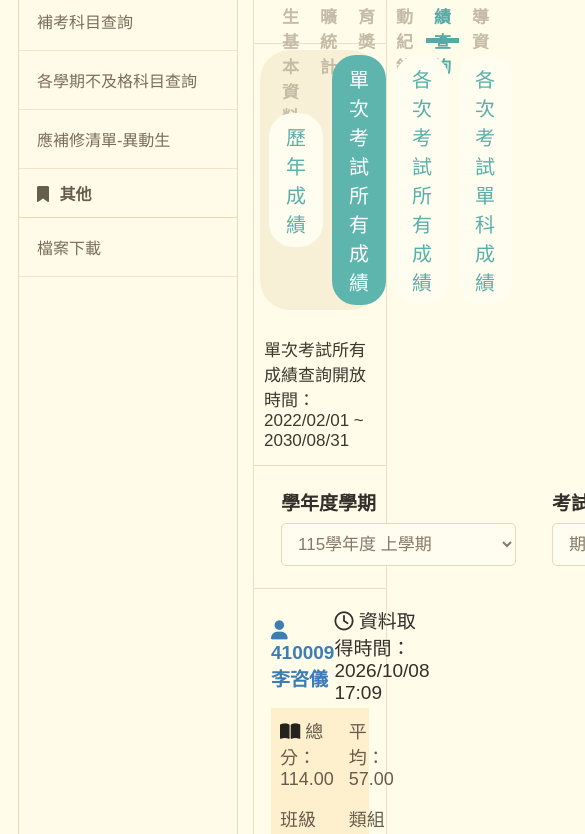
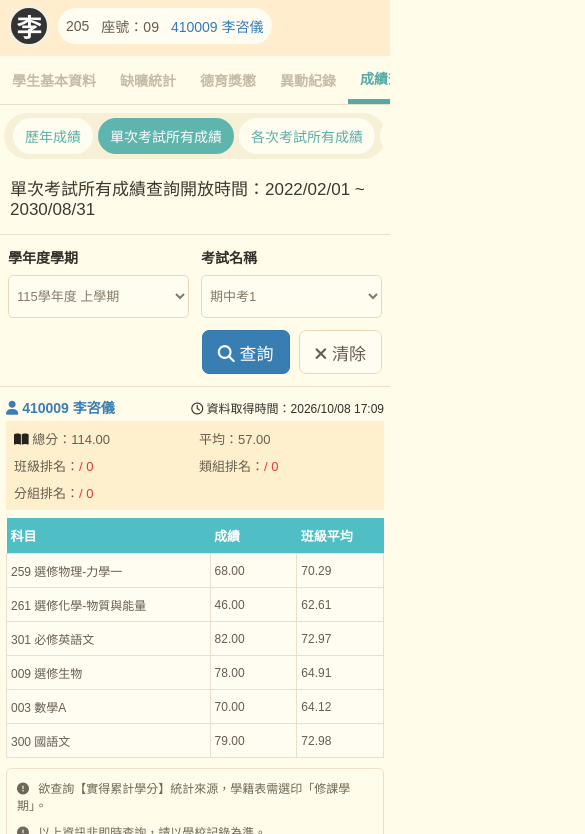
Before and after one commit to jennyiscute68-hue/student-grade-demo, a plain HTML site: page index.html in a window 390 px wide. Shown: the part 233-1067 px from the top of the page, 585 px wide, since content can reach past the window. Drawn offline with Linux system fonts and the light colour scheme.

Commit message:
Update style.css

```diff
--- a/css/style.css
+++ b/css/style.css
@@ -365,3 +365,215 @@
     flex-direction: column;
   }
 }
+
+/* 手機版：寬度 600px 以下 */
+@media screen and (max-width: 600px) {
+  /* 整體版面改為手機寬度 */
+  html,
+  body {
+    width: 100%;
+    max-width: 100%;
+    overflow-x: hidden;
+  }
+
+  .layout {
+    display: block;
+    width: 100%;
+    min-height: 100vh;
+  }
+
+  /* 左側欄位改成上方橫向功能列 */
+  .sidebar {
+    display: block !important;
+    width: 100%;
+    margin: 0;
+    border: 0;
+    border-bottom: 1px solid #eadbb9;
+  }
+
+  .sidebar h2 {
+    padding: 10px 12px;
+    font-size: 18px;
+  }
+
+  .sidebar .side-title {
+    display: none;
+  }
+
+  .sidebar nav {
+    display: flex;
+    flex-direction: row;
+    overflow-x: auto;
+    white-space: nowrap;
+    -webkit-overflow-scrolling: touch;
+  }
+
+  .sidebar nav a {
+    flex: 0 0 auto;
+    padding: 12px;
+    font-size: 14px;
+    border-bottom: 0;
+  }
+
+  /* 主內容填滿螢幕 */
+  .main {
+    width: 100%;
+    min-width: 0;
+    padding: 0;
+  }
+
+  .page-title {
+    height: 52px;
+  }
+
+  .page-title h1 {
+    font-size: 23px;
+  }
+
+  .content-card {
+    width: 100%;
+    min-width: 0;
+    margin: 0;
+    border-left: 0;
+    border-right: 0;
+  }
+
+  .student-banner {
+    height: auto;
+    min-height: 60px;
+    padding: 8px;
+  }
+
+  .avatar {
+    width: 42px;
+    height: 42px;
+    margin-right: 8px;
+  }
+
+  .student-pill {
+    flex-wrap: wrap;
+    gap: 6px 12px;
+    padding: 8px;
+    font-size: 14px;
+  }
+
+  /* 上方分頁可橫向滑動 */
+  .tabs {
+    height: auto;
+    padding: 0;
+    gap: 0;
+    overflow-x: auto;
+    align-items: stretch;
+    white-space: nowrap;
+  }
+
+  .tabs button {
+    flex: 0 0 auto;
+    height: 48px;
+    padding: 0 12px;
+    font-size: 14px;
+  }
+
+  .grade-tabs {
+    margin: 8px 4px;
+    gap: 5px;
+    overflow-x: auto;
+    white-space: nowrap;
+  }
+
+  .grade-tabs button {
+    flex: 0 0 auto;
+    padding: 8px 12px;
+    font-size: 14px;
+  }
+
+  /* 查詢欄位適應手機 */
+  .search-area {
+    display: grid;
+    grid-template-columns: minmax(0, 1fr) minmax(0, 1fr);
+    gap: 12px;
+    padding: 12px 8px;
+  }
+
+  .field {
+    min-width: 0;
+  }
+
+  .field label {
+    font-size: 14px;
+  }
+
+  .field select {
+    width: 100%;
+    min-width: 0;
+    font-size: 13px;
+    padding: 0 4px;
+  }
+
+  .actions {
+    grid-column: 1 / -1;
+    margin: 0;
+    align-self: auto;
+    justify-content: flex-end;
+  }
+
+  /* 成績統計改為自動排列 */
+  .result {
+    padding: 10px 6px 0;
+  }
+
+  .result-head {
+    flex-wrap: wrap;
+    gap: 6px;
+    font-size: 14px;
+  }
+
+  .time {
+    font-size: 12px;
+  }
+
+  .statistics {
+    grid-template-columns: repeat(2, minmax(0, 1fr));
+    gap: 8px;
+    padding: 8px;
+    font-size: 13px;
+  }
+
+  /* 表格填滿可用寬度 */
+  table {
+    width: 100%;
+    table-layout: fixed;
+    margin-top: 8px;
+    font-size: 12px;
+  }
+
+  th,
+  td {
+    padding: 8px 4px;
+    overflow-wrap: anywhere;
+  }
+
+  th:first-child,
+  td:first-child {
+    width: 54%;
+  }
+
+  th:nth-child(2),
+  td:nth-child(2),
+  th:nth-child(3),
+  td:nth-child(3) {
+    width: 23%;
+  }
+
+  th {
+    font-size: 13px;
+  }
+
+  .bottom-note {
+    flex-direction: column;
+    gap: 10px;
+    margin: 10px 6px;
+    padding: 10px;
+    font-size: 12px;
+  }
+}
```
